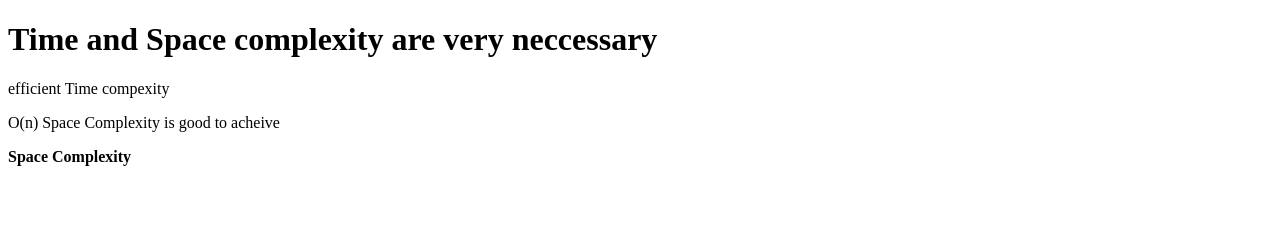
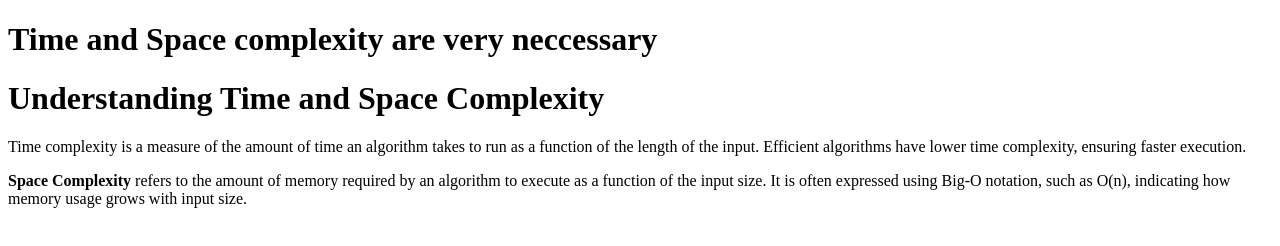
Before and after one commit to acciojob/time-and-space-complexity-CoderVinit, a website: page main.html in a window 1280 px wide. Drawn offline with Linux system fonts and the light colour scheme.

Commit message:
created a submission

```diff
--- a/main.html
+++ b/main.html
@@ -9,9 +9,11 @@
 <body>
 	<!-- the entire body must be written by student -->
 	<h1>Time and Space complexity are very neccessary</h1>
-	<p>efficient Time compexity</p>
-	<P>O(n) Space Complexity is good to acheive</P>
-	<b>Space Complexity</b>
+	<h1>Understanding Time and Space Complexity</h1>
+
+    <p>Time complexity is a measure of the amount of time an algorithm takes to run as a function of the length of the input. Efficient algorithms have lower time complexity, ensuring faster execution.</p>
+
+    <p><b>Space Complexity</b> refers to the amount of memory required by an algorithm to execute as a function of the input size. It is often expressed using Big-O notation, such as O(n), indicating how memory usage grows with input size.</p>
     <script type="text/javascript" src="./script.js">
 </script>
 
```
